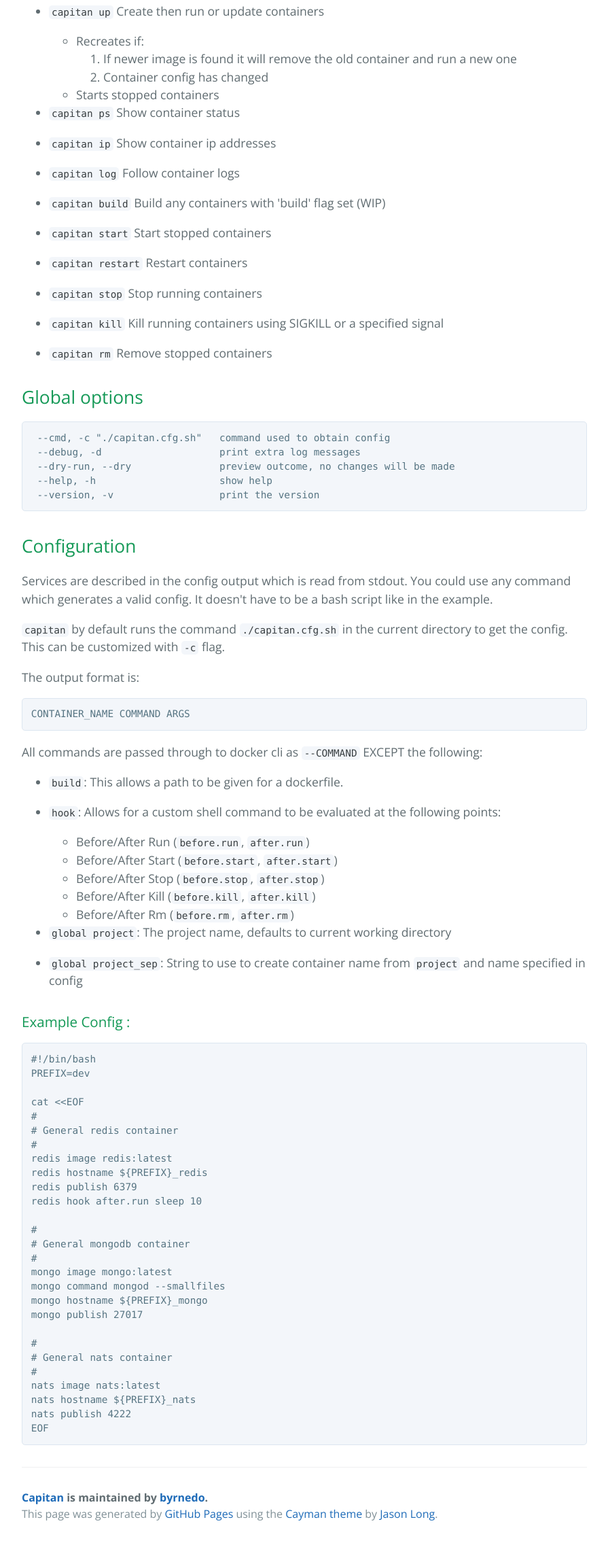
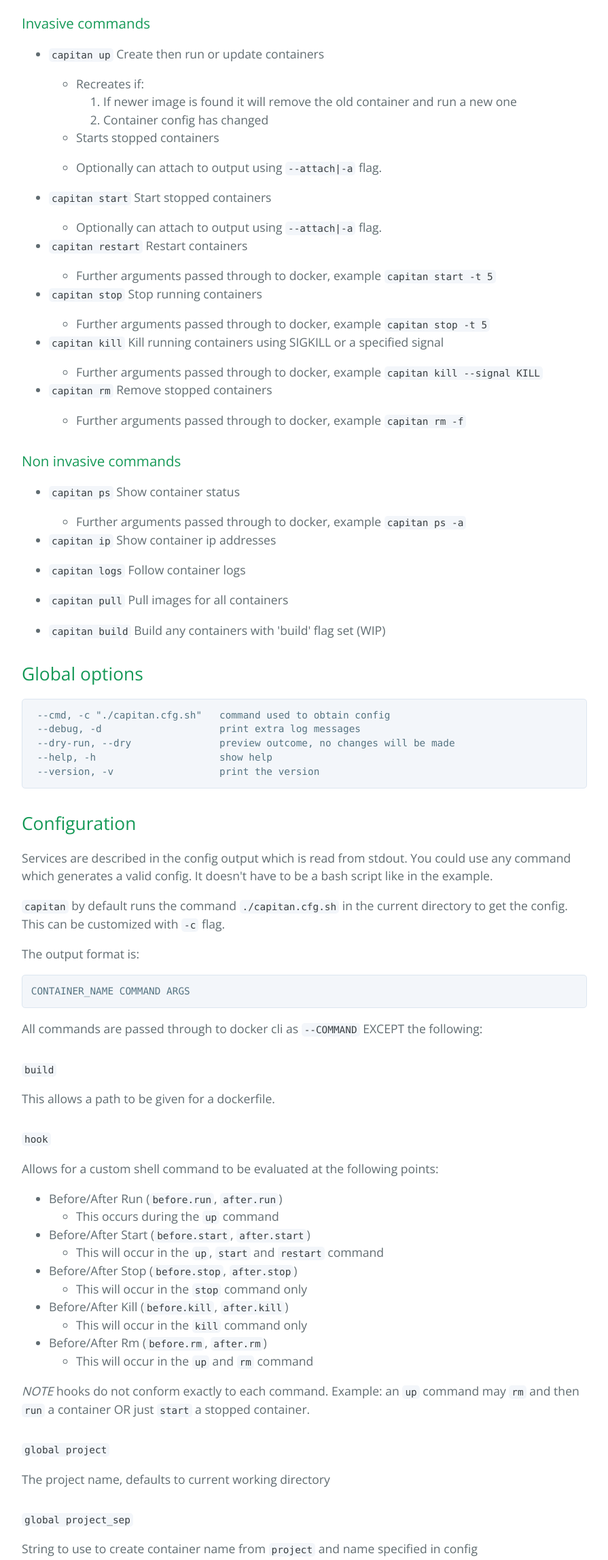
Before and after one commit to byrnedo/capitan, a plain HTML site: page index.html in a window 1280 px wide. Shown: the part 1195-3490 px from the top of the page at 68% size, without its empty margins (192-1087 px from the left). Before the commit the page ends 3466 px from the top, so only its background shows below. Drawn offline with nearby package versions, Linux system fonts and the light colour scheme.

Commit message:
Create gh-pages branch via GitHub

```diff
--- a/index.html
+++ b/index.html
@@ -50,11 +50,14 @@ This means it will basically work with all versions of docker.</p>
 <li>Shell Support - Config is read from stdout of a shell command. Extremely flexible</li>
 <li>Hooks - hooks for before and after every intrusive action</li>
 <li>Predictable run sequence - containers started in order defined</li>
-<li>Future proof - options are passed through to docker cli, very simple.</li>
+<li>Future proof - options are passed through on most commands to docker cli, very simple.</li>
 </ol>
 
 <h2>
 <a id="commands" class="anchor" href="#commands" aria-hidden="true"><span class="octicon octicon-link"></span></a>Commands</h2>
+
+<h3>
+<a id="invasive-commands" class="anchor" href="#invasive-commands" aria-hidden="true"><span class="octicon octicon-link"></span></a>Invasive commands</h3>
 
 <ul>
 <li>
@@ -68,18 +71,67 @@ This means it will basically work with all versions of docker.</p>
 <li>Container config has changed</li>
 </ol>
 </li>
-<li>Starts stopped containers</li>
+<li><p>Starts stopped containers</p></li>
+<li><p>Optionally can attach to output using <code>--attach|-a</code> flag.</p></li>
 </ul>
 </li>
-<li><p><code>capitan ps</code>      Show container status</p></li>
+<li>
+<p><code>capitan start</code>   Start stopped containers</p>
+
+<ul>
+<li>Optionally can attach to output using <code>--attach|-a</code> flag.</li>
+</ul>
+</li>
+<li>
+<p><code>capitan restart</code> Restart containers</p>
+
+<ul>
+<li>Further arguments passed through to docker, example <code>capitan start -t 5</code>
+</li>
+</ul>
+</li>
+<li>
+<p><code>capitan stop</code>    Stop running containers</p>
+
+<ul>
+<li>Further arguments passed through to docker, example <code>capitan stop -t 5</code>
+</li>
+</ul>
+</li>
+<li>
+<p><code>capitan kill</code>    Kill running containers using SIGKILL or a specified signal</p>
+
+<ul>
+<li>Further arguments passed through to docker, example <code>capitan kill --signal KILL</code>
+</li>
+</ul>
+</li>
+<li>
+<p><code>capitan rm</code>      Remove stopped containers</p>
+
+<ul>
+<li>Further arguments passed through to docker, example <code>capitan rm -f</code>
+</li>
+</ul>
+</li>
+</ul>
+
+<h3>
+<a id="non-invasive-commands" class="anchor" href="#non-invasive-commands" aria-hidden="true"><span class="octicon octicon-link"></span></a>Non invasive commands</h3>
+
+<ul>
+<li>
+<p><code>capitan ps</code>      Show container status</p>
+
+<ul>
+<li>Further arguments passed through to docker, example <code>capitan ps -a</code>
+</li>
+</ul>
+</li>
 <li><p><code>capitan ip</code>      Show container ip addresses</p></li>
-<li><p><code>capitan log</code>     Follow container logs</p></li>
+<li><p><code>capitan logs</code>    Follow container logs</p></li>
+<li><p><code>capitan pull</code>    Pull images for all containers</p></li>
 <li><p><code>capitan build</code>   Build any containers with 'build' flag set (WIP)</p></li>
-<li><p><code>capitan start</code>   Start stopped containers</p></li>
-<li><p><code>capitan restart</code> Restart containers</p></li>
-<li><p><code>capitan stop</code>    Stop running containers</p></li>
-<li><p><code>capitan kill</code>    Kill running containers using SIGKILL or a specified signal</p></li>
-<li><p><code>capitan rm</code>      Remove stopped containers</p></li>
 </ul>
 
 <h2>
@@ -107,22 +159,64 @@ You could use any command which generates a valid config. It doesn't have to be
 
 <p>All commands are passed through to docker cli as <code>--COMMAND</code> EXCEPT the following:</p>
 
-<ul>
-<li><p><code>build</code>: This allows a path to be given for a dockerfile.</p></li>
-<li>
-<p><code>hook</code>: Allows for a custom shell command to be evaluated at the following points:</p>
+<h4>
+<a id="build" class="anchor" href="#build" aria-hidden="true"><span class="octicon octicon-link"></span></a><code>build</code>
+</h4>
+
+<p>This allows a path to be given for a dockerfile.</p>
+
+<h4>
+<a id="hook" class="anchor" href="#hook" aria-hidden="true"><span class="octicon octicon-link"></span></a><code>hook</code>
+</h4>
+
+<p>Allows for a custom shell command to be evaluated at the following points:</p>
 
 <ul>
-<li>Before/After Run (<code>before.run</code>, <code>after.run</code>)</li>
-<li>Before/After Start (<code>before.start</code>, <code>after.start</code>)</li>
-<li>Before/After Stop (<code>before.stop</code>, <code>after.stop</code>)</li>
-<li>Before/After Kill (<code>before.kill</code>, <code>after.kill</code>)</li>
-<li>Before/After Rm (<code>before.rm</code>, <code>after.rm</code>)</li>
+<li>Before/After Run (<code>before.run</code>, <code>after.run</code>)
+
+<ul>
+<li>This occurs during the <code>up</code> command</li>
 </ul>
 </li>
-<li><p><code>global project</code>: The project name, defaults to current working directory</p></li>
-<li><p><code>global project_sep</code>: String to use to create container name from <code>project</code> and name specified in config</p></li>
+<li>Before/After Start (<code>before.start</code>, <code>after.start</code>)
+
+<ul>
+<li>This will occur in the <code>up</code>, <code>start</code> and <code>restart</code> command</li>
 </ul>
+</li>
+<li>Before/After Stop (<code>before.stop</code>, <code>after.stop</code>)
+
+<ul>
+<li>This will occur in the <code>stop</code> command only</li>
+</ul>
+</li>
+<li>Before/After Kill (<code>before.kill</code>, <code>after.kill</code>)
+
+<ul>
+<li>This will occur in the <code>kill</code> command only</li>
+</ul>
+</li>
+<li>Before/After Rm (<code>before.rm</code>, <code>after.rm</code>)
+
+<ul>
+<li>This will occur in the <code>up</code> and <code>rm</code> command</li>
+</ul>
+</li>
+</ul>
+
+<p><em>NOTE</em> hooks do not conform exactly to each command. Example: an <code>up</code> command may <code>rm</code> and then <code>run</code> a container OR just <code>start</code> a stopped container.</p>
+
+<h4>
+<a id="global-project" class="anchor" href="#global-project" aria-hidden="true"><span class="octicon octicon-link"></span></a><code>global project</code>
+</h4>
+
+<p>The project name, defaults to current working directory</p>
+
+<h4>
+<a id="global-project_sep" class="anchor" href="#global-project_sep" aria-hidden="true"><span class="octicon octicon-link"></span></a><code>global project_sep</code>
+</h4>
+
+<p>String to use to create container name from <code>project</code> and name specified in config</p>
 
 <h3>
 <a id="example-config-" class="anchor" href="#example-config-" aria-hidden="true"><span class="octicon octicon-link"></span></a>Example Config :</h3>
@@ -138,6 +232,7 @@ redis image redis:latest
 redis hostname ${PREFIX}_redis
 redis publish 6379
 redis hook after.run sleep 10
+redis hook after.start sleep 10
 
 #
 # General mongodb container
@@ -148,13 +243,25 @@ mongo hostname ${PREFIX}_mongo
 mongo publish 27017
 
 #
-# General nats container
+# My app
 #
-nats image nats:latest
-nats hostname ${PREFIX}_nats
-nats publish 4222
+app build ./
+app publish 80
+app link redis
+app link mongo:mongodb
 EOF
 </code></pre>
+
+<h2>
+<a id="roadmap" class="anchor" href="#roadmap" aria-hidden="true"><span class="octicon octicon-link"></span></a>Roadmap</h2>
+
+<ol>
+<li>Tests</li>
+<li>Scaling (multiple instances of same container)</li>
+<li>More efficient <code>up</code> logic</li>
+<li>Helpful aliases in shell env.</li>
+<li>More flexible <code>build</code> command</li>
+</ol>
 
       <footer class="site-footer">
         <span class="site-footer-owner"><a href="https://github.com/byrnedo/capitan">Capitan</a> is maintained by <a href="https://github.com/byrnedo">byrnedo</a>.</span>
```
Also changed, not shown: params.json (+1 -1 lines).
